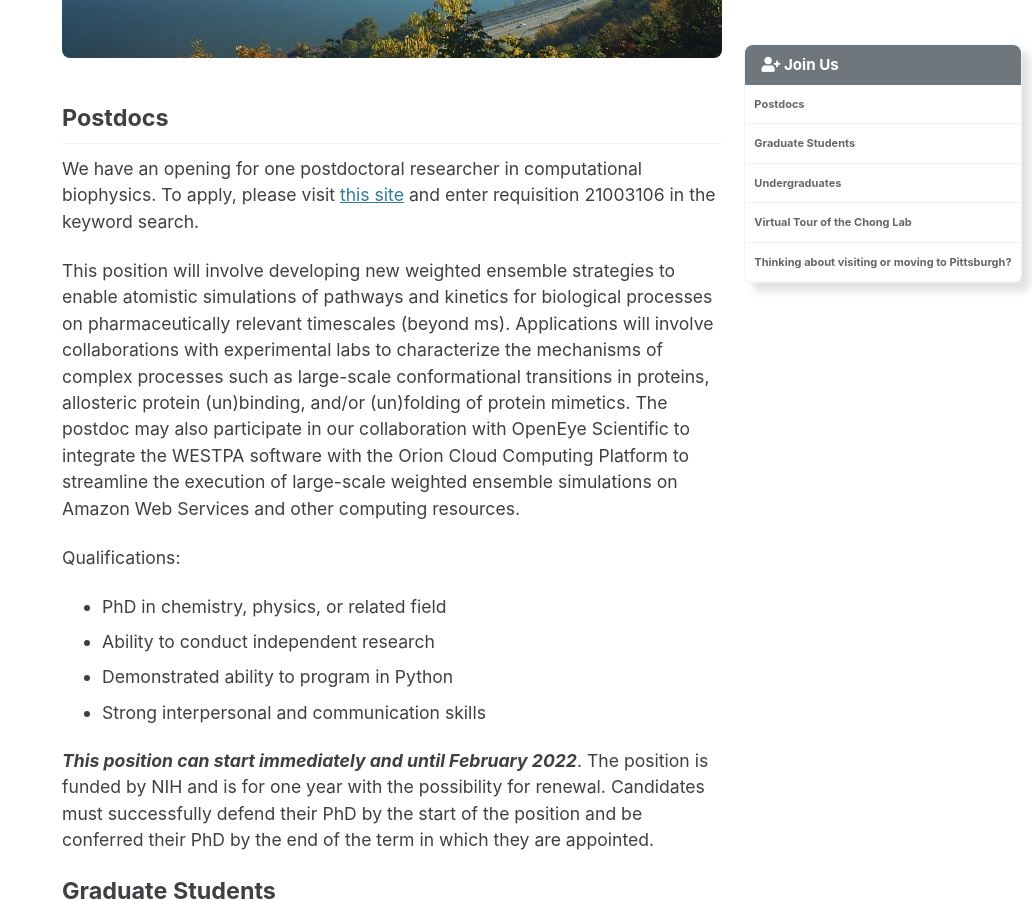
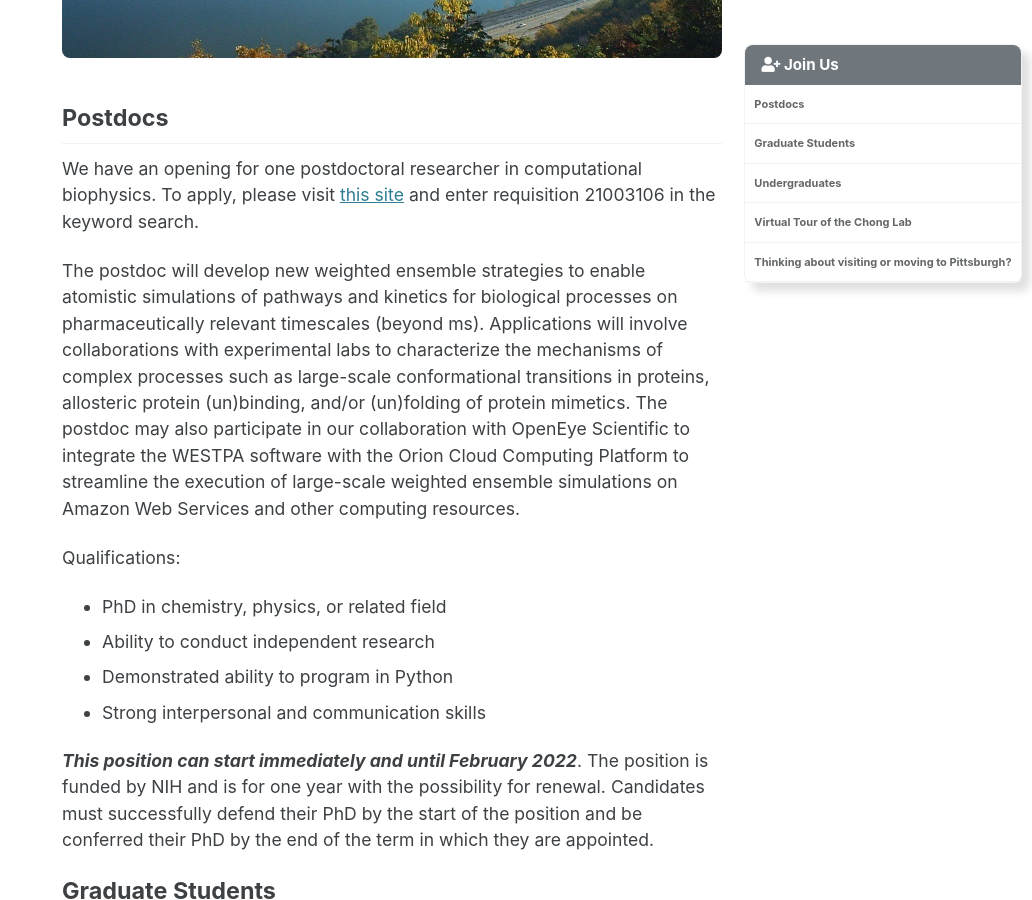
Before and after one commit to darianyang/mm-github-pages-test, a Jekyll site: the page built from _pages/join_us.md, in a window 1280 px wide and 900 px high, scrolled down 1113 px. Shown: the whole window, without its empty margins (248-1280 px from the left). Built offline with Jekyll 4.4.1, drawn with Linux system fonts in a browser that asks for light colours; cached includes are drawn as plain includes.

Commit message:
Update join_us.md

```diff
--- a/_pages/join_us.md
+++ b/_pages/join_us.md
@@ -32,7 +32,7 @@ We welcome applications from prospective postdocs, graduate students, and underg
 ## Postdocs
 We have an opening for one postdoctoral researcher in computational biophysics. To apply, please visit [this site](https://cfopitt.taleo.net/careersection/pitt_faculty_external_pd/jobsearch.ftl?lang=en&portal=24100023232) and enter requisition 21003106 in the keyword search.
 
-This position will involve developing new weighted ensemble strategies to enable atomistic simulations of pathways and kinetics for biological processes on pharmaceutically relevant timescales (beyond ms). Applications will involve collaborations with experimental labs to characterize the mechanisms of complex processes such as large-scale conformational transitions in proteins, allosteric protein (un)binding, and/or (un)folding of protein mimetics. The postdoc may also participate in our collaboration with OpenEye Scientific to integrate the WESTPA software with the Orion Cloud Computing Platform to streamline the execution of large-scale weighted ensemble simulations on Amazon Web Services and other computing resources.
+The postdoc will develop new weighted ensemble strategies to enable atomistic simulations of pathways and kinetics for biological processes on pharmaceutically relevant timescales (beyond ms). Applications will involve collaborations with experimental labs to characterize the mechanisms of complex processes such as large-scale conformational transitions in proteins, allosteric protein (un)binding, and/or (un)folding of protein mimetics. The postdoc may also participate in our collaboration with OpenEye Scientific to integrate the WESTPA software with the Orion Cloud Computing Platform to streamline the execution of large-scale weighted ensemble simulations on Amazon Web Services and other computing resources.
 
 Qualifications:
 * PhD in chemistry, physics, or related field
```
